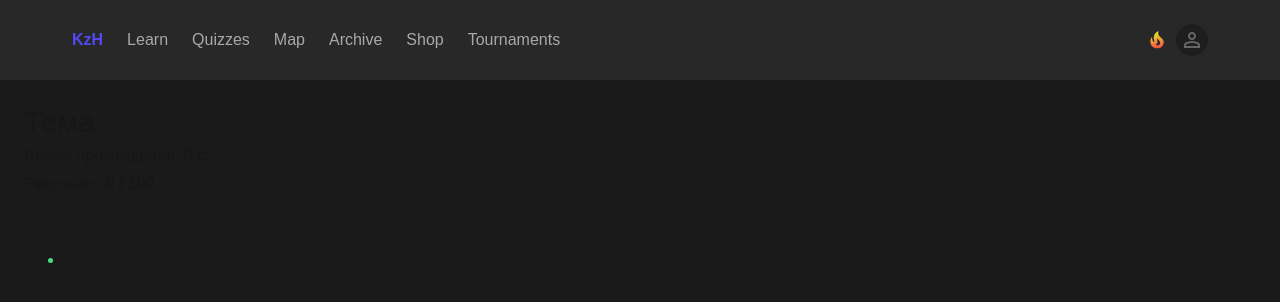
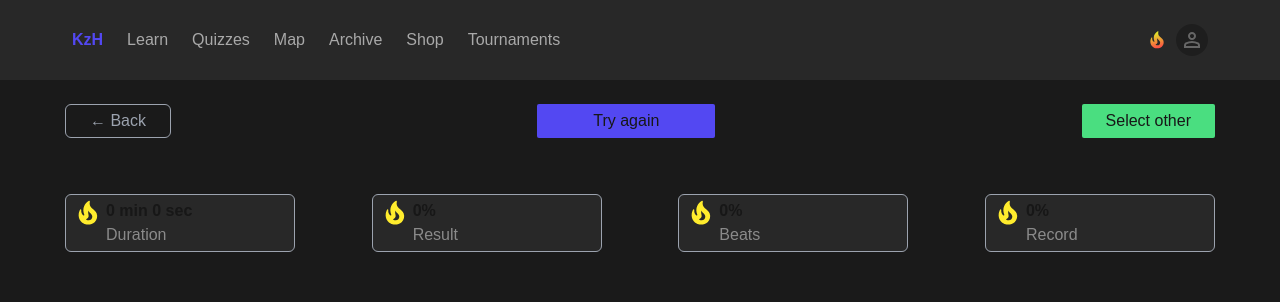
Before and after one commit to Dulatbay/kz-h-front-end, a Next.js app: page /review/1 in a window 1280 px wide. Shown: the top 302 px of the page. Built offline with nearby package versions, Linux system fonts and the light colour scheme; no server answers.

Commit message:
results page added

```diff
--- a/app/review/[game]/page.tsx
+++ b/app/review/[game]/page.tsx
@@ -22,64 +22,122 @@ export default function Review({
         "beats": 0.0,
         "record": 0.0,
         "answeredQuestions": [
-            {
-                "question": "",
-                "questionId": "",
-                "variants": [
-                    {
-                        "answer": "",
-                        "correct": true,
-                        "chosen": false
-                    },
-                ]
-            },
+
         ]
     });
 
-    useEffect(() => {
-        fetch(`${process.env.API_URL}/solo-game/${gameId}`).then((response) => {return response.json();} ).then((data) => { console.log(data); setResultsData(data); });
+    // useEffect(() => {
+    //     fetch(`${process.env.API_URL}/solo-game/${gameId}`).then((response) => {return response.json();} ).then((data) => { console.log(data); setResultsData(data); });
 
-    }, [gameId]);
+    // }, [gameId]);
 
     return (
-        <div className="flex flex-col p-6 gap-1">
-            <h1 className="text-3xl">Тема: <strong>{resultsData.quizName}</strong></h1>
-            <h2 className="">Время прохождения: <strong> {resultsData.duration} с. </strong></h2>
-            <h2 className="">Результат: <strong>{resultsData.result} / 100</strong></h2>
-            {/* <h2>{resultsData.beats}</h2>
-            <h2>{resultsData.record}</h2> */}
+        <div className="flex flex-col w-11/12 max-w-[1150px] mx-auto mt-6 gap-4">
+            <div className="flex justify-between w-full h-auto text-md flex-wrap gap-4">
+                <a href="/quizzes" className="text-center border-gray-400 text-gray-400 border py-1 px-6 rounded-md">← Back</a>
+                <a className="bg-[#5348F2] px-14 rounded-sm content-center">Try again</a>
+                <a className="bg-green-400 px-6 rounded-sm content-center">Select other</a>
+            </div>
+            <div className="flex flex-col gap-6 mt-4    ">
+                <h1 className="">{resultsData.quizName}</h1>
 
-            <div className="flex flex-col p-4 gap-16 mt-6">
-                {
-                    resultsData.answeredQuestions.map((question, index) => (
-                        <div key={index} className="">
-                            <h2 className="text-xl">{question.question}</h2>
-                            <ul className="pl-6 list-item">
-                                {
-                                    question.variants.map((option, index2) => {
+                {/* <h2>{resultsData.beats}</h2>
+                <h2>{resultsData.record}</h2> */}
 
-                                        let answerColor = 'text-white';
-                                        let font = 'font-normal';
+                <div className="flex justify-between gap-4 flex-wrap">
+                    <ResultCard result={`${Math.floor(resultsData.duration / 60)} min ${resultsData.duration % 60} sec`} title="Duration"/>
+                    <ResultCard result={`${resultsData.result}%`} title="Result"/>
+                    <ResultCard result={`${resultsData.beats}%`} title="Beats"/>
+                    <ResultCard result={`${resultsData.record}%`} title="Record"/>
+                </div>
 
-                                        if(option.chosen){
-                                            answerColor = 'text-red-500';
-                                        }
-
-                                        if(option.correct){
-                                            answerColor = 'text-green-400';
-                                            font = 'font-bold';
-                                        }
-
-                                       return (
-                                            <li key={"option" + index2} className={`${answerColor} ${font} list-disc mt-2`}>{option.answer}</li>
-                                       );
-                                    })
-                                }
-                            </ul>
-                        </div>
-                    ))
-                }
+                <div className="flex flex-col gap-4 mt-6">
+                    {
+                        resultsData.answeredQuestions.map((question, index) => (
+                            <QuestionItem key={`q${index}`} question={question}/>
+                        ))
+                    }
+                </div>
             </div>
         </div>
     )
 }
+
+function FireSVG(){
+    return (
+        <svg width="28" height="28" viewBox="0 0 28 28" fill="none" xmlns="http://www.w3.org/2000/svg">
+            <g clipPath="url(#clip0_451_145)">
+            <path d="M22.6031 14.3302C20.7814 9.59602 14.2951 9.34075 15.8616 2.45994C15.9776 1.9494 15.4323 1.55488 14.9913 1.82176C10.7793 4.30488 7.75082 9.28273 10.292 15.8038C10.5008 16.3376 9.87424 16.8365 9.4217 16.4884C7.32149 14.8988 7.10103 12.6129 7.28668 10.9768C7.3563 10.3734 6.56727 10.0834 6.23078 10.5823C5.44175 11.7891 4.64111 13.7384 4.64111 16.6741C5.08204 23.172 10.5704 25.1677 12.543 25.423C15.3626 25.7827 18.4143 25.2606 20.6074 23.2532C23.0209 21.0137 23.9027 17.4399 22.6031 14.3302ZM11.8352 20.1667C13.5061 19.7606 14.3647 18.5538 14.5968 17.4863C14.9797 15.827 13.4829 14.2026 14.4924 11.5802C14.8753 13.75 18.2867 15.1076 18.2867 17.4747C18.3795 20.4104 15.2002 22.9283 11.8352 20.1667Z" fill="#FFEC2D"/>
+            </g>
+            <defs>
+            <clipPath id="clip0_451_145">
+            <rect width="27.8481" height="27.8481" fill="white"/>
+            </clipPath>
+            </defs>
+        </svg>
+    )
+}
+
+function ResultCard({result, title}: {result: string, title: string}){
+    return (
+        <div className="flex border border-gray-400 bg-[#282828] gap-1 py-1 px-2 w-1/5 min-w-40 rounded-md">
+            <FireSVG/>
+            <div className="flex flex-col">
+                <h1><strong>{result}</strong></h1>
+                <h3 className="text-[#FFFFFF75]">{title}</h3>
+            </div>
+        </div>
+    )
+}
+
+class Variant {
+    "answer": string;
+    "correct": boolean;
+    "chosen": boolean;
+}
+
+class Question {
+    "question": string;
+    "questionId": string;
+    "variants": Variant[];
+}
+
+const QuestionItem = ({ question } : {question : Question}) => {
+    const isCorrectAnswer = question.variants.some(q => q.chosen && q.correct);
+
+    if (isCorrectAnswer) {
+      return (
+          <div className="border border-green-400 bg-[#282828] py-3 w-full text-center">
+            {question.question}
+          </div>
+      );
+    }
+
+    return (
+        <div className="border border-red-500 bg-[#282828] py-3 w-full text-center">
+          <h1>{question.question}</h1>
+          <div className="flex gap-4 pb-3 justify-evenly flex-wrap">
+            {question.variants.map((option, index) => {
+              let answerColor = 'bg-red-500';
+
+              if (option.chosen) {
+                answerColor = 'bg-[#5348F299]';
+              }
+
+              if (option.correct) {
+                answerColor = 'bg-green-400';
+              }
+
+              return (
+                <div
+                  key={`option-${index}-${option.answer}`}
+                  className={`${answerColor} mt-2 text-center py-1 px-6`}
+                >
+                  {option.answer}
+                </div>
+              );
+            })}
+          </div>
+        </div>
+    );
+};
```
